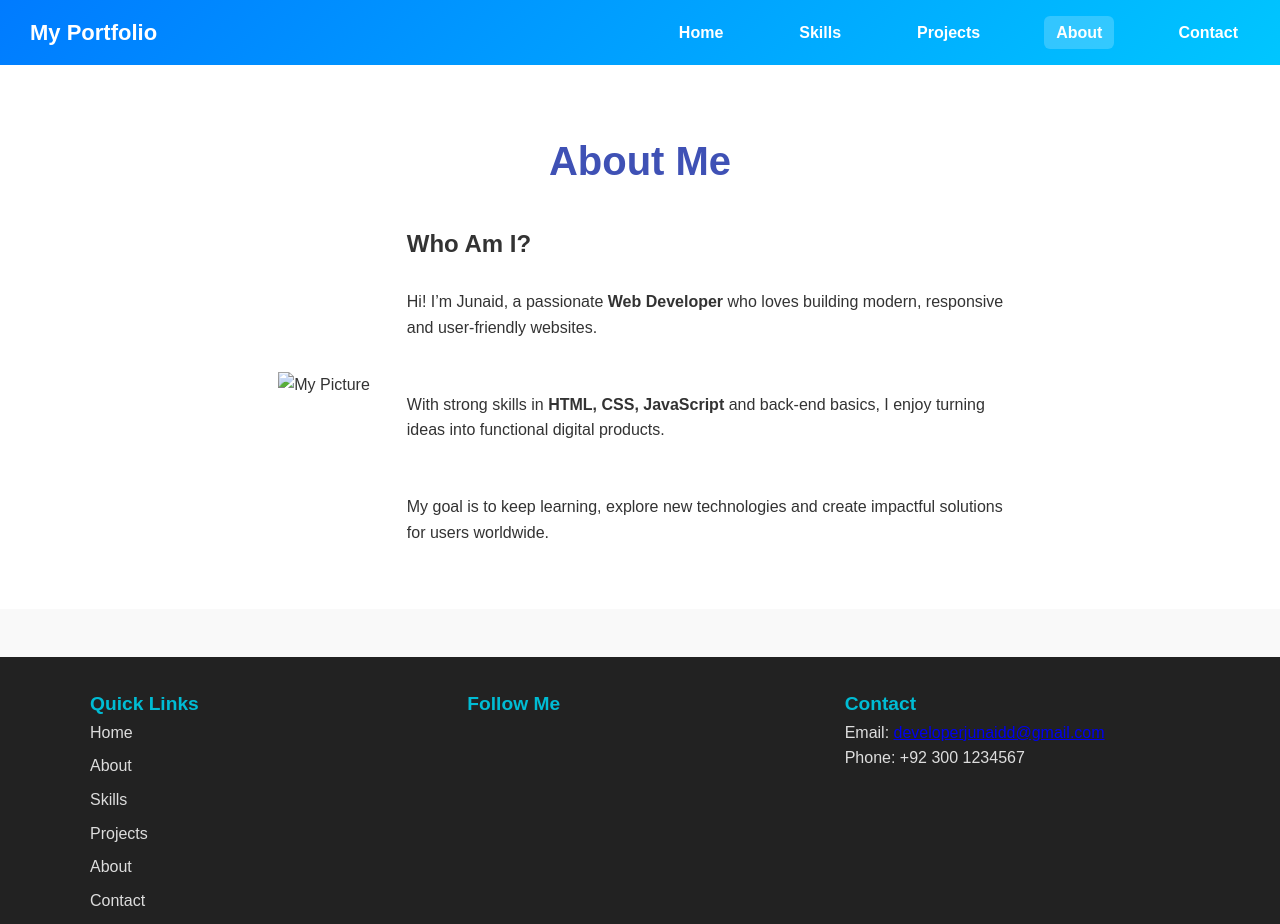
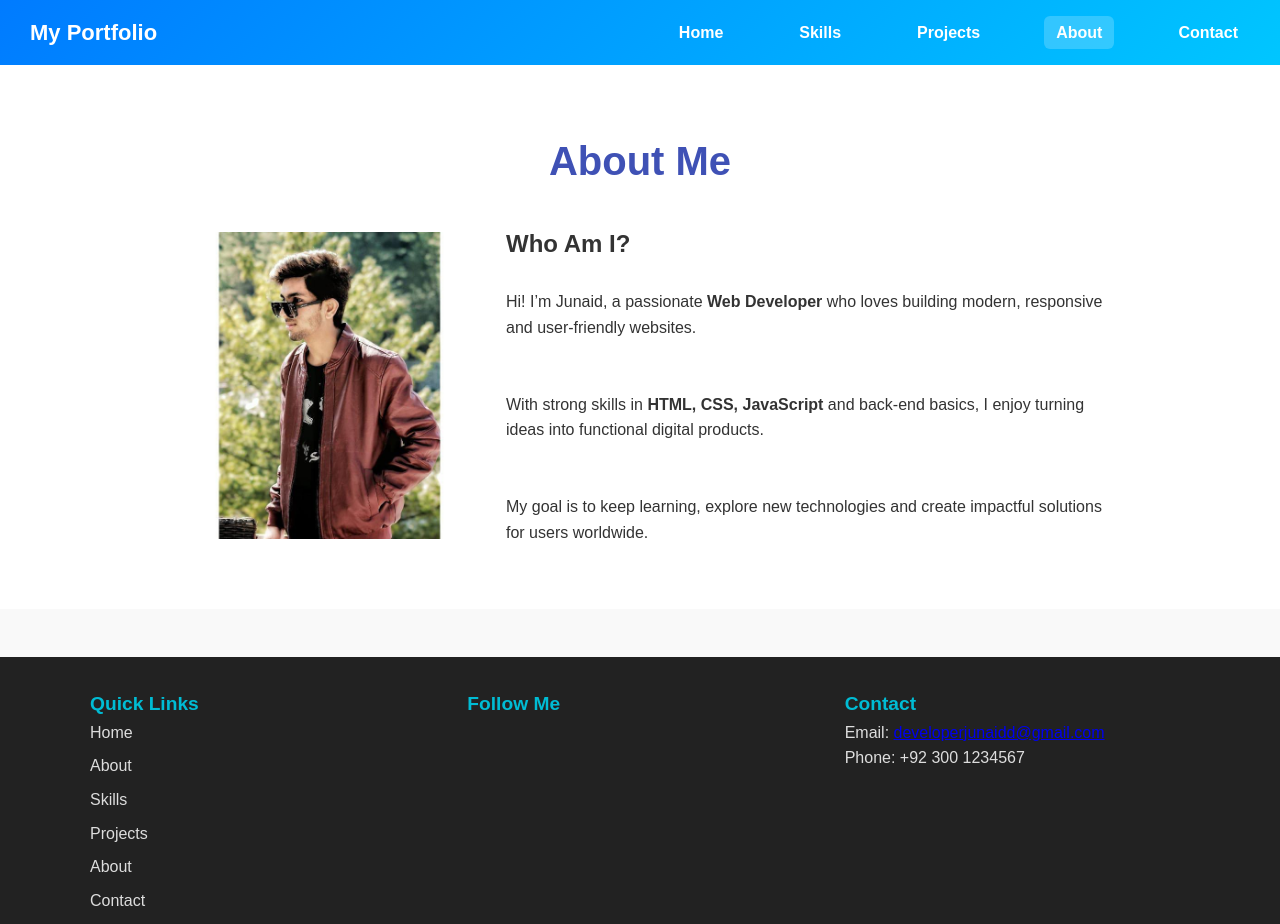
Before and after one commit to developerjunaidd1/my-portfolio, a plain HTML site: page about.html in a window 1280 px wide. Shown: the top 924 px of the page. Drawn offline with Linux system fonts and the light colour scheme; files whose address does not match are found by name.

Commit message:
Update about.html

```diff
--- a/about.html
+++ b/about.html
@@ -25,7 +25,7 @@
   <section class="about-page">
     <h1>About Me</h1>
     <div class="about-container">
-      <img src="C:\Users\Hp\Pictures\WhatsApp Image 2025-08-27 at 16.28.35_3edb285a.jpg" alt="My Picture" class="about-img">
+      <img src="E:\porfolio\image.jpg.jpg" alt="My Picture" class="about-img">
       <div class="about-text">
         <h2>Who Am I?</h2><br>
         <p>
```
